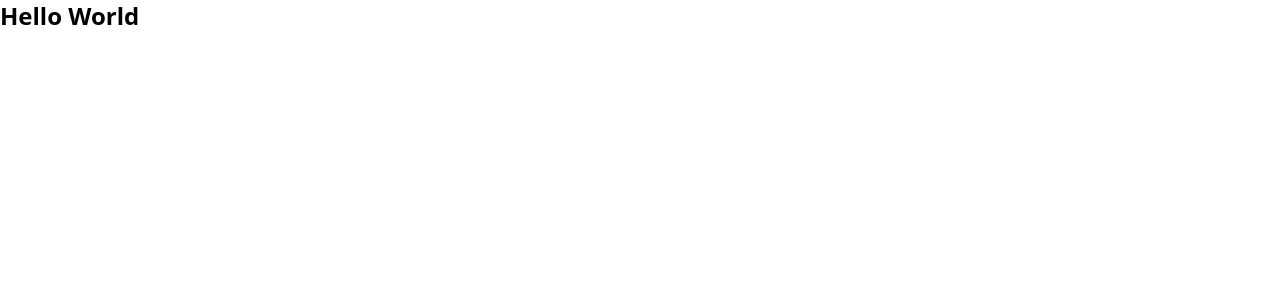
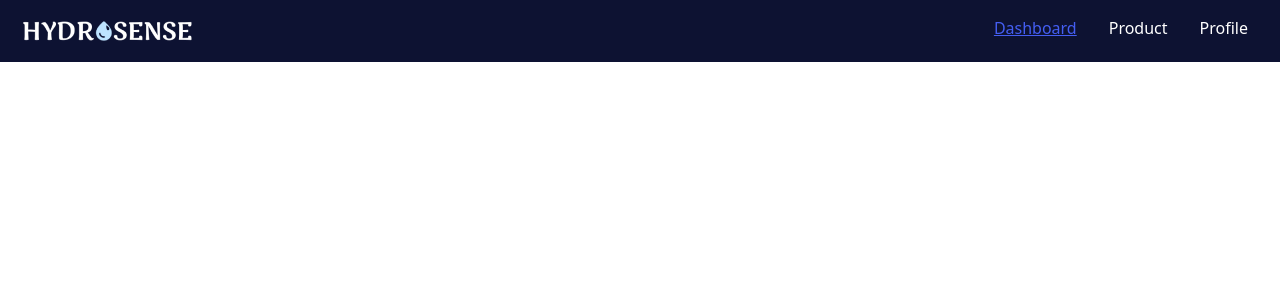
Before and after one commit to xTorch8/HydroSense, a React (Vite) app in the folder FE/: page / in a window 1280 px wide. Shown: the top 300 px of the page. Built offline with nearby package versions, Linux system fonts and the light colour scheme.

Commit message:
evan - Add NavBar components

```diff
--- a/FE/src/App.tsx
+++ b/FE/src/App.tsx
@@ -1,9 +1,11 @@
+import Navbar from "./components/Navbar";
+
 function App() {
-  return (
-    <>
-      <p className="text-2xl font-bold"> Hello World </p>
-    </>
-  )
+	return (
+		<>
+			<Navbar currentPage="Dashboard" />
+		</>
+	);
 }
 
-export default App
+export default App;
--- /dev/null
+++ b/FE/src/components/Navbar.tsx
@@ -0,0 +1,39 @@
+import NavbarType from "../types/NavbarType";
+import logo from "../assets/logo.png";
+
+const Navbar = (props: NavbarType) => {
+	const links = {
+		Dashboard: props.currentPage === "Dashboard",
+		Product: props.currentPage === "Product",
+		Profile: props.currentPage === "Profile",
+	};
+
+	return (
+		<header className="bg-navy p-4 flex flex-row justify-between">
+			<div>
+				<img src={logo} alt="HydroSense logo" />
+			</div>
+			<nav>
+				<ul className="flex flex-row">
+					{Object.keys(links).map((key, index) => {
+						let className = "mx-4 cursor-pointer ";
+
+						if (links[key as keyof typeof links]) {
+							className += "text-biru5 underline decoration-biru5";
+						} else {
+							className += "text-white hover:underline hover:decoration-biru-5 hover:text-biru5";
+						}
+
+						return (
+							<li key={index}>
+								<a className={className}> {key} </a>
+							</li>
+						);
+					})}
+				</ul>
+			</nav>
+		</header>
+	);
+};
+
+export default Navbar;
--- /dev/null
+++ b/FE/src/types/NavbarType.ts
@@ -0,0 +1,5 @@
+type NavbarType = {
+    currentPage: "Dashboard" | "Product" | "Profile";
+};
+
+export default NavbarType;
```
